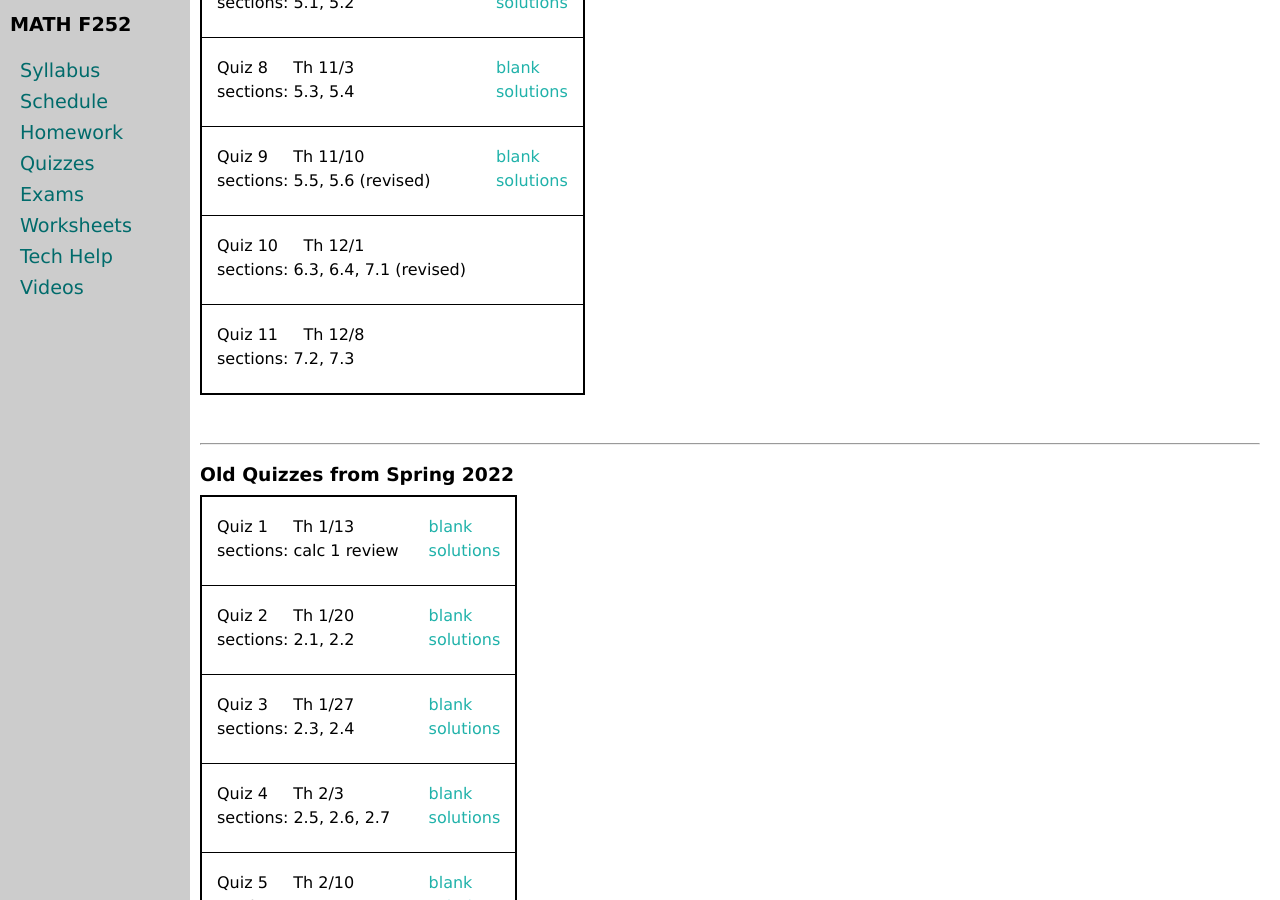
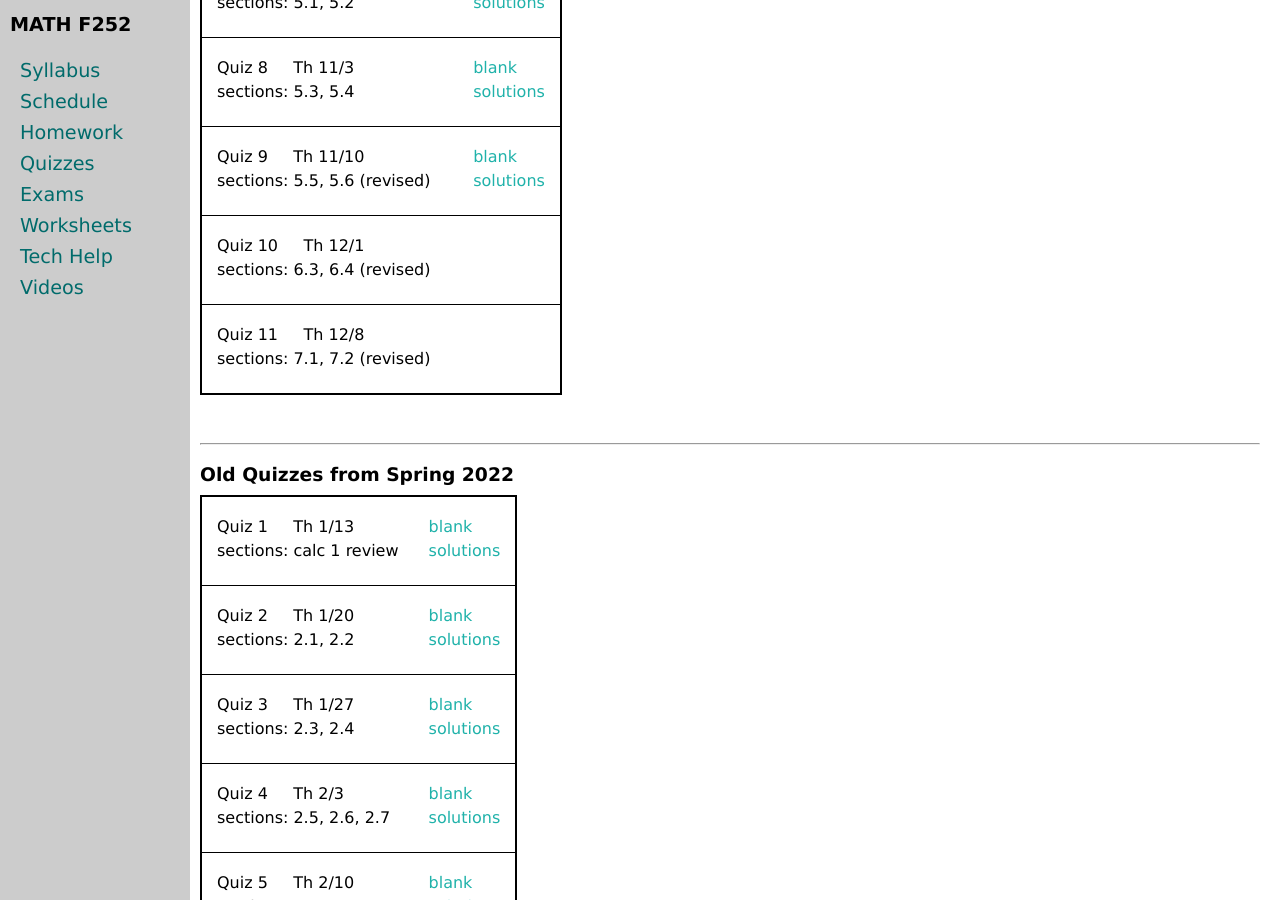
Before and after one commit to uaf-math/calc2, a Jekyll site: the page built from quizzes.md, in a window 1280 px wide and 900 px high, scrolled down 829 px. Built offline with Jekyll 4.4.1, drawn with Linux system fonts in a browser that asks for light colours.

Commit message:
update quiz coverage

```diff
--- a/_data/quizzes.yml
+++ b/_data/quizzes.yml
@@ -48,11 +48,11 @@ quizzes:
   solutions: quiz9solns.pdf
 - name: Quiz 10
   date: 12/1
-  sections: 6.3, 6.4, 7.1 (revised)
+  sections: 6.3, 6.4 (revised)
   #blank: quiz10.pdf
   #solutions: quiz10solns.pdf
 - name: Quiz 11
   date: 12/8
-  sections: 7.2, 7.3
+  sections: 7.1, 7.2 (revised)
   #blank: quiz11.pdf
   #solutions: quiz11solns.pdf
```
